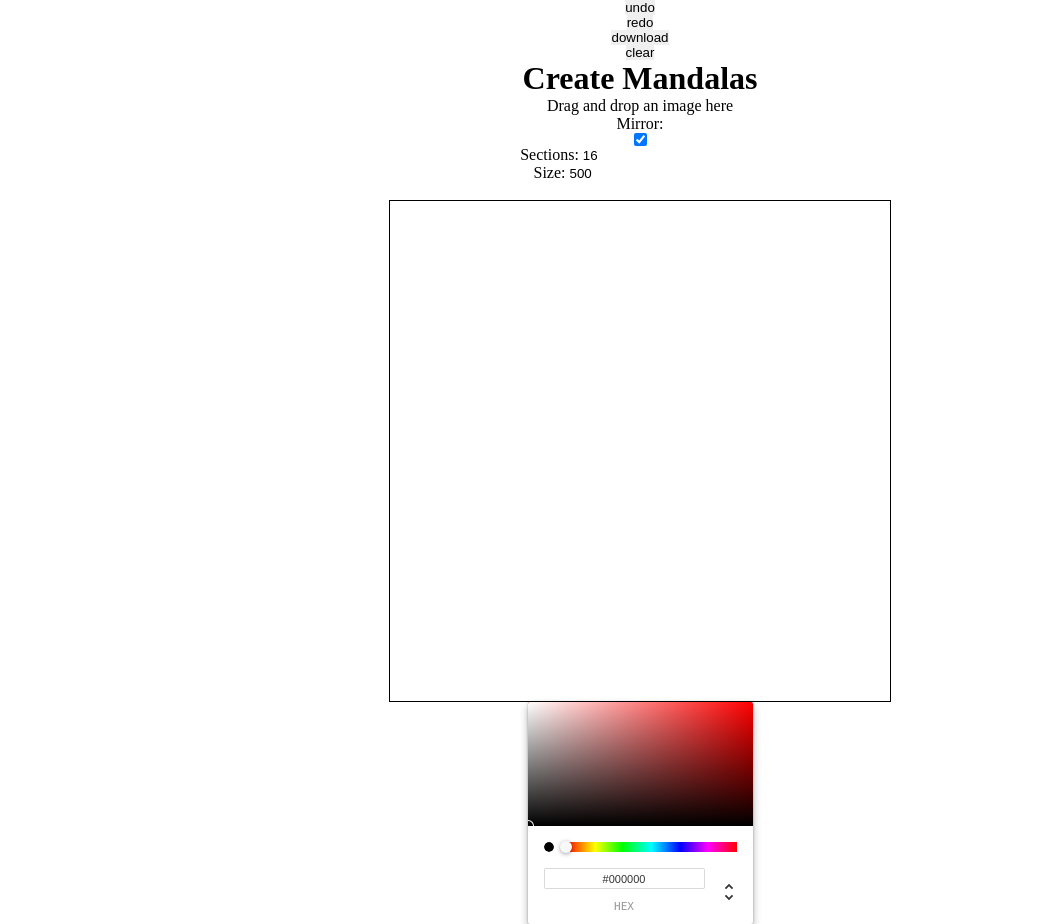
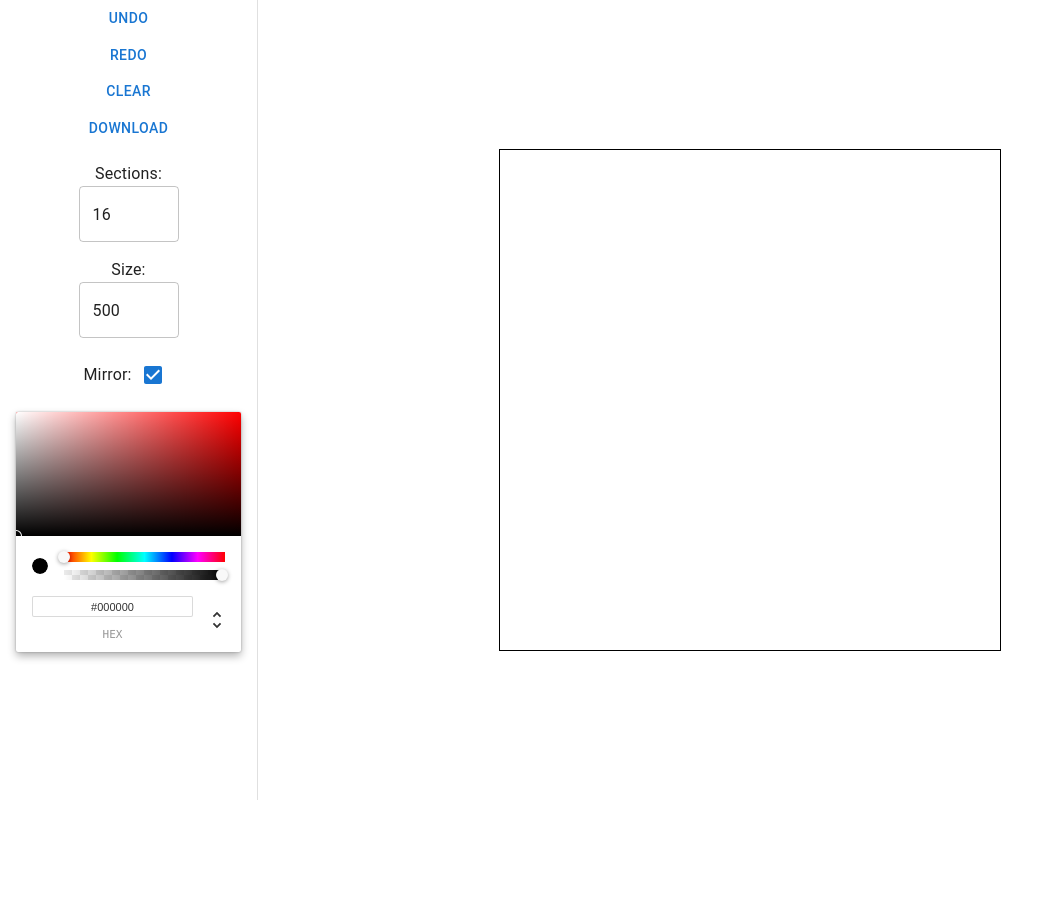
Before and after one commit to humanoid01/mandalian, a React (Vite) app in the folder mandalian/: page / in a window 1280 px wide. Shown: the whole page, without its empty margins (0-1052 px from the left). After the commit the page ends 800 px from the top, so only its background shows below. Built offline with nearby package versions, Linux system fonts and the light colour scheme.

Commit message:
Style app a bit

```diff
--- a/mandalian/src/components/DrawingCanvas/DragAndDrop/DragAndDrop.tsx
+++ b/mandalian/src/components/DrawingCanvas/DragAndDrop/DragAndDrop.tsx
@@ -1,25 +1,36 @@
 import React from 'react';
+import { Button } from '@mui/material';
 
 interface DragAndDropProps {
   setBackgroundImage: (str: string) => void;
+  canvas: HTMLCanvasElement | null;
 }
 
-export const DragAndDrop = ({ setBackgroundImage }: DragAndDropProps) => {
-  const handleDrop = (e: React.DragEvent<HTMLDivElement>) => {
-    e.preventDefault();
-    const files = e.dataTransfer.files;
-    for (const file of files) {
+export const UploadImage = ({ setBackgroundImage }: DragAndDropProps) => {
+  const handleDrop = (e: React.ChangeEvent<HTMLInputElement>) => {
+    const file = e.target.files?.[0];
+
+    if (file) {
       const reader = new FileReader();
+
+      reader.onload = event => {
+        const backgroundImage = event.target?.result as string;
+        setBackgroundImage(backgroundImage);
+      };
+
       reader.readAsDataURL(file);
-      reader.onload = () => {
-        setBackgroundImage(reader.result as string);
-      };
     }
   };
 
   return (
-    <div onDrop={handleDrop} onDragOver={e => e.preventDefault()}>
-      <p>Drag and drop an image here</p>
-    </div>
+    <Button
+      variant='contained'
+      component='label'
+      size='small'
+      style={{ cursor: 'help', fontSize: '8px' }}
+      title='For best effect upload image that is exactly the size of canvas'>
+      Upload Background Image
+      <input type='file' hidden onChange={handleDrop} />
+    </Button>
   );
 };
--- a/mandalian/src/components/DrawingCanvas/DrawingCanvas.tsx
+++ b/mandalian/src/components/DrawingCanvas/DrawingCanvas.tsx
@@ -1,6 +1,15 @@
-import React, { useLayoutEffect, useRef, useState } from 'react';
+import React, { useEffect, useLayoutEffect, useRef, useState } from 'react';
 import { ChromePicker, ColorResult } from 'react-color';
-import { DragAndDrop } from './DragAndDrop/DragAndDrop';
+import useMediaQuery from '@mui/material/useMediaQuery';
+import {
+  Box,
+  Button,
+  Checkbox,
+  Drawer,
+  Stack,
+  TextField,
+  Typography,
+} from '@mui/material';
 
 interface Point {
   x: number;
@@ -19,12 +28,19 @@ const DrawingCanvas: React.FC = () => {
 
   const [currentPath, setCurrentPath] = useState<null | Path>(null);
   const [mirror, setMirror] = useState<boolean>(true);
-  const [backgroundImage, setBackgroundImage] = useState<string>('');
   const [sections, setSections] = useState(16);
   const [color, setColor] = useState('#000');
   const [paths, setPaths] = useState<Path[]>([]);
   const [redoPaths, setRedoPaths] = useState<Path[]>([]);
   const [size, setSize] = useState({ width: 500, height: 500 });
+
+  const matches = useMediaQuery('(min-width:800px)');
+
+  useEffect(() => {
+    matches
+      ? setSize({ width: 500, height: 500 })
+      : setSize({ width: 200, height: 200 });
+  }, [matches]);
 
   const startDrawing = (e: React.MouseEvent<HTMLCanvasElement>) => {
     setRedoPaths(paths);
@@ -79,12 +95,10 @@ const DrawingCanvas: React.FC = () => {
 
   const handleDownload = () => {
     if (!canvasRef.current) return;
-    const image = canvasRef.current.toDataURL('image/png');
+    const canvas = canvasRef.current;
     const link = document.createElement('a');
-
-    link.href = image;
+    link.href = canvas.toDataURL('image/png');
     link.download = 'canvas_image.png';
-
     link.click();
   };
 
@@ -95,35 +109,33 @@ const DrawingCanvas: React.FC = () => {
   };
 
   return (
-    <div
-      style={{
-        display: 'flex',
-        flexDirection: 'column',
-        alignItems: 'center',
-      }}>
-      <button onClick={undo}>undo</button>
-      <button onClick={redo}>redo</button>
-      <button onClick={handleDownload}>download</button>
-      <button onClick={clear}>clear</button>
-      <h1>Create Mandalas</h1>
-      <DragAndDrop setBackgroundImage={setBackgroundImage} />
-      Mirror:{' '}
-      <input
-        type='checkbox'
-        checked={mirror}
-        onChange={() => setMirror(!mirror)}
-      />
-      <div>
-        Sections:{' '}
-        <input
+    <Box display='flex'>
+      <Box width={matches ? 220 : 0}>
+        <Box width={'200px'}>
+          <Drawer variant={matches ? 'permanent' : 'temporary'}>
+            <Stack direction={'column'}>
+              <Button onClick={undo}>undo</Button>
+              <Button onClick={redo}>redo</Button>
+              <Button onClick={clear}>clear</Button>
+              <Button onClick={handleDownload}>download</Button>
+            </Stack>
+            <Stack
+              gap={2}
+              m={2}
+              direction={'column'}
+              alignItems={'center'}
+              textAlign={'center'}>
+              <Box width={'100px'}>
+                <Typography>Sections: </Typography>
+                <TextField
                   type='number'
                   value={sections}
                   onChange={e => setSections(Number(e.target.value))}
                 />
-      </div>
-      <div>
-        Size:{' '}
-        <input
+              </Box>
+              <Box width={'100px'}>
+                <Typography>Size: </Typography>
+                <TextField
                   type='number'
                   value={size.height}
                   onChange={e =>
@@ -133,8 +145,26 @@ const DrawingCanvas: React.FC = () => {
                     })
                   }
                 />
-      </div>
-      <br />
+              </Box>
+              <Box display={'flex'} alignItems={'center'}>
+                <Typography>Mirror:</Typography>
+                <Checkbox
+                  checked={mirror}
+                  onChange={() => setMirror(!mirror)}
+                />
+              </Box>
+              <ChromePicker onChange={handleColor} color={color} />
+            </Stack>
+          </Drawer>
+        </Box>
+      </Box>
+      <Box flex='1'>
+        <Box
+          display={'flex'}
+          justifyContent={'center'}
+          alignContent={'center'}
+          position={'relative'}
+          height={'100vh'}>
           <canvas
             ref={canvasRef}
             width={size.width}
@@ -145,11 +175,14 @@ const DrawingCanvas: React.FC = () => {
             onMouseUp={stopDrawing}
             style={{
               border: '1px solid #000000',
-          background: `url(${backgroundImage})`,
+              position: 'absolute',
+              top: '50%',
+              transform: 'translateY(-50%)',
             }}
           />
-      <ChromePicker color={color} onChange={handleColor} disableAlpha={true} />
-    </div>
+        </Box>
+      </Box>
+    </Box>
   );
 };
 
```
Also changed, not shown: mandalian/src/components/DrawingCanvas/DrawingCanvasFuncs.ts (deleted). Lines whose indentation alone changed are shown as unchanged.
